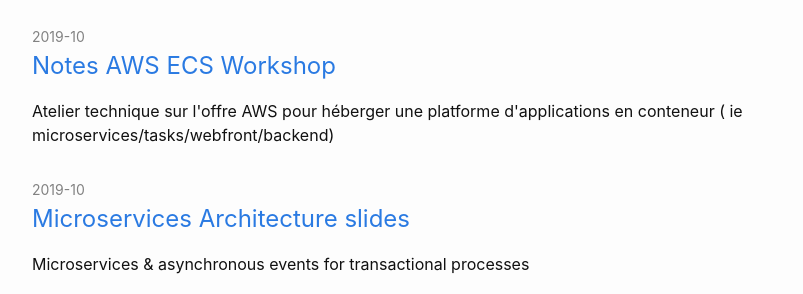
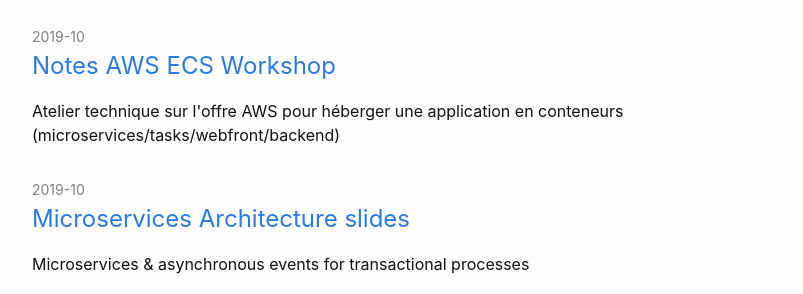
Before and after one commit to gcompagnon/gcompagnon.github.io, a Jekyll site: the page built from index.html, in a window 1280 px wide and 900 px high, scrolled down 521 px. Shown: the part 159-453 px from the top of the window, without its empty margins (238-1041 px from the left). Built offline with Jekyll 4.4.1, drawn with Linux system fonts in a browser that asks for light colours; the list of posts is cut into pages by our own code; comment, search, counter and statistics services are not loaded.

Commit message:
corrections

```diff
--- a/_posts/2019-10-11-AWS_Tailored.md
+++ b/_posts/2019-10-11-AWS_Tailored.md
@@ -8,7 +8,7 @@
 published: true
 comments: false
 tags: [IT architecture microservices container platform]
-excerpt: Atelier technique sur l'offre AWS pour héberger une platforme d'applications en conteneur ( ie microservices/tasks/webfront/backend)
+excerpt: Atelier technique sur l'offre AWS pour héberger une application en conteneurs (microservices/tasks/webfront/backend)
 ---
 <div class="social-media-list">
 <a href="https://twitter.com/share?ref_src=twsrc%5Etfw" class="twitter-share-button" data-show-count="false">Tweet</a>
```
